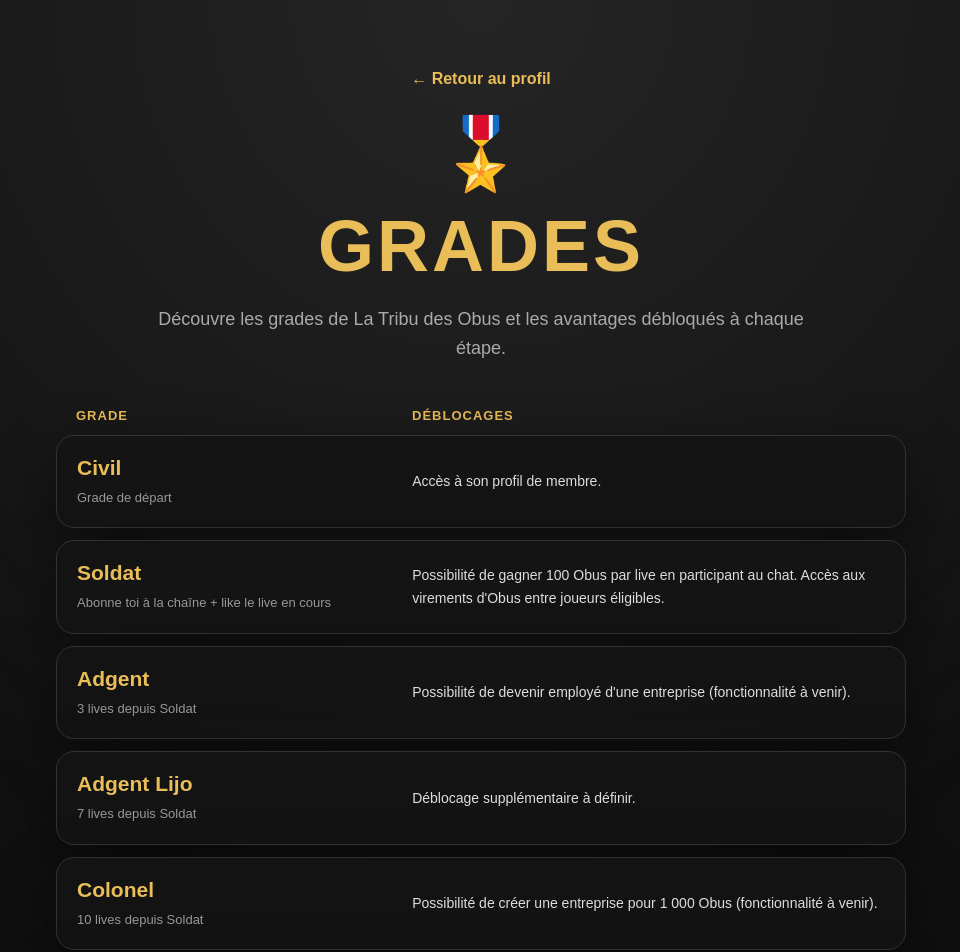
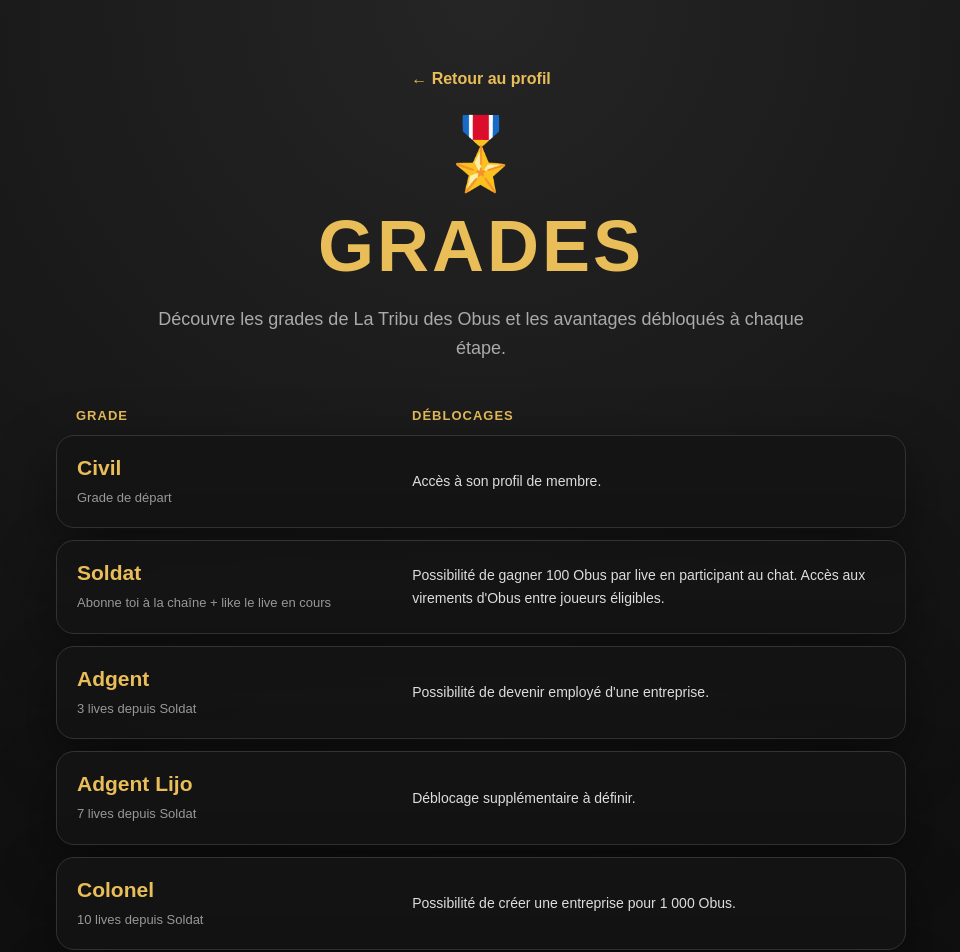
Before and after one commit to lijogaming/LA-TRIBU-DES-OBUS, a Next.js app: page /grades in a window 1280 px wide. Shown: the top 952 px of the page, without its empty margins (159-1119 px from the left). Built offline with nearby package versions, Linux system fonts and the light colour scheme.

Commit message:
Update page.js

```diff
--- a/app/grades/page.js
+++ b/app/grades/page.js
@@ -17,7 +17,7 @@ const grades = [
     nom: "Adgent",
     condition: "3 lives depuis Soldat",
     deblocage:
-      "Possibilité de devenir employé d'une entreprise (fonctionnalité à venir).",
+      "Possibilité de devenir employé d'une entreprise.",
   },
   {
     nom: "Adgent Lijo",
@@ -28,7 +28,7 @@ const grades = [
     nom: "Colonel",
     condition: "10 lives depuis Soldat",
     deblocage:
-      "Possibilité de créer une entreprise pour 1 000 Obus (fonctionnalité à venir).",
+      "Possibilité de créer une entreprise pour 1 000 Obus.",
   },
   {
     nom: "Colonel en Chef",
```
